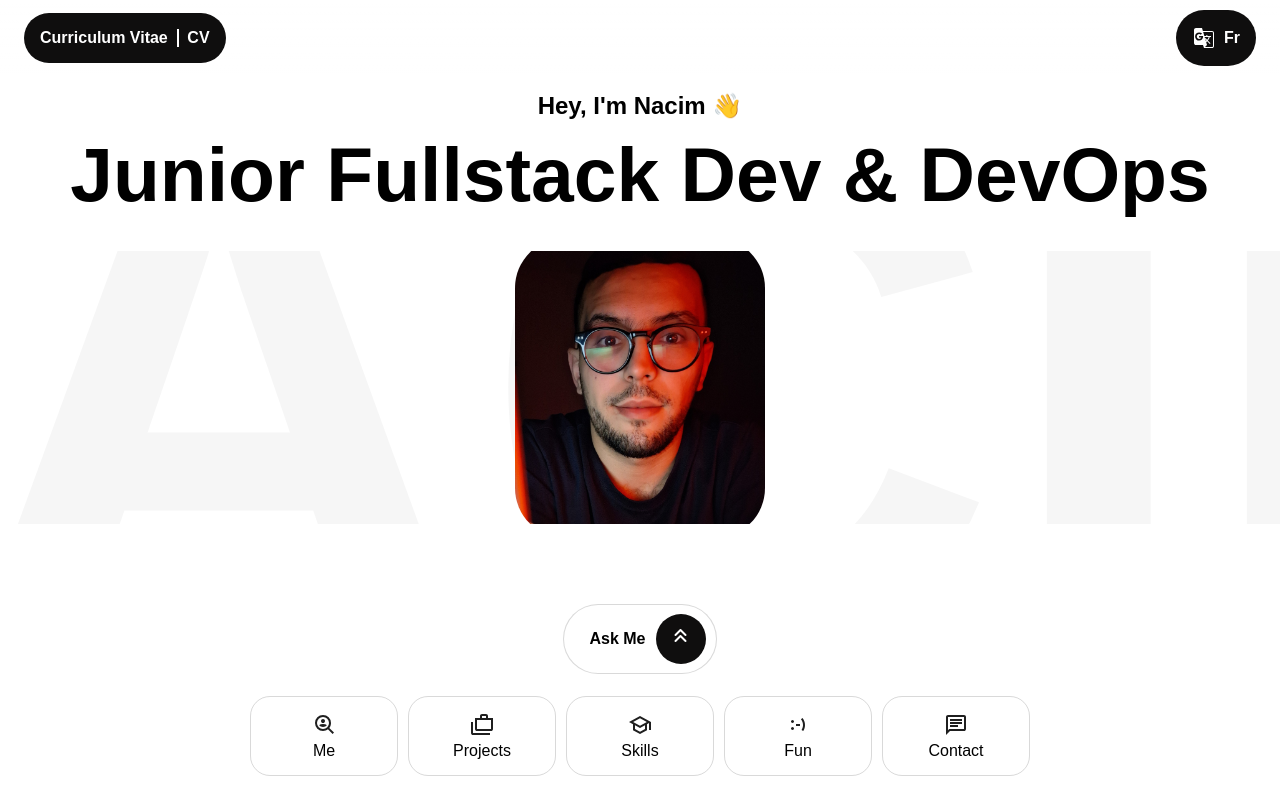
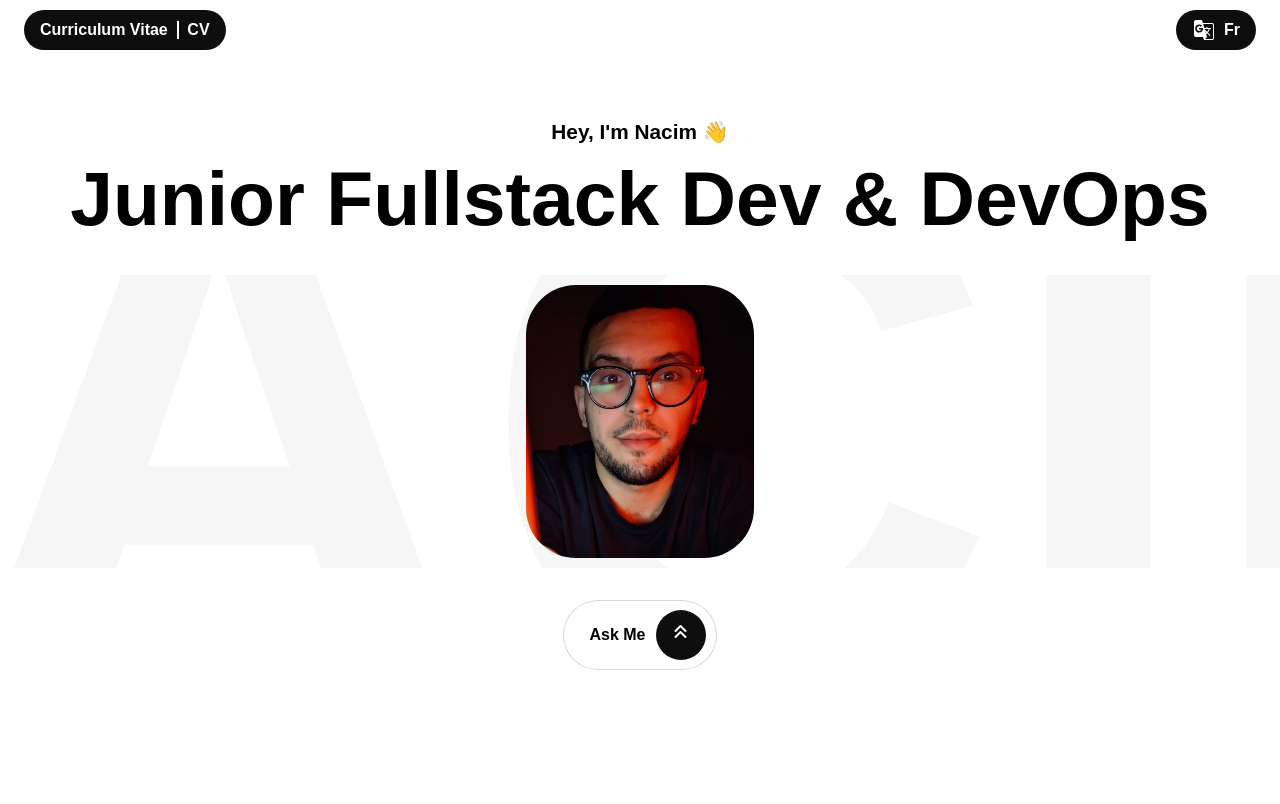
Before and after one commit to nacimmkd/myportfolio, a React (Vite) app: page / in a window 1280 px wide. Built offline with nearby package versions, Linux system fonts and the light colour scheme.

Commit message:
update style

```diff
--- a/src/App.css
+++ b/src/App.css
@@ -19,7 +19,7 @@
     flex-direction: column;
     align-items: center;
     justify-content: center;
-    gap: 4rem;
+    gap: 1rem;
 }
 
 
--- a/src/Components/Block/Block.module.css
+++ b/src/Components/Block/Block.module.css
@@ -1,6 +1,6 @@
 .button_container {
     width: 100px;
-    height: 80px ;
+    height: 70px ;
     border: 1px solid var(--border-color);
     border-radius: 20px;
     color: var(--text-main-color);
--- a/src/Components/Header/Header.module.css
+++ b/src/Components/Header/Header.module.css
@@ -24,6 +24,7 @@
 
 .cv_btn_container {
     width: fit-content;
+    height: 40px;
     align-content: center;
     border: none;
     border-radius: 30px;
@@ -54,6 +55,7 @@
 
 .lang_btn_container {
     width: fit-content;
+    height: 40px;
     animation: SlowDisplay 1s ease-in;
     cursor: pointer;
 }
@@ -122,14 +124,8 @@
 }
 
 
-@media (max-width : 500px) {
+@media (max-width : 600px) {
 
-    .cv_btn_container {
-        height: 40px;
-    }
-    .lang_btn_container {
-        height: 40px;
-    }
     .cv_complete_name {
         display: none;
     }
--- a/src/Layouts/Landing/Landing.module.css
+++ b/src/Layouts/Landing/Landing.module.css
@@ -7,7 +7,7 @@
     align-items: center;
     justify-content: center;
     gap: 4vh;
-    padding: 2rem 0 1rem 0 ;
+    padding: 1rem 0 1rem 0 ;
 }
 
 .title_container {
@@ -20,7 +20,7 @@
 }
 
 .title_container .name {
-    font-size: 1.5rem;
+    font-size: 1.3rem;
 }
 
 .title_container .job {
@@ -56,12 +56,13 @@
 
 
 .img_background {
-    height: 300px;
+    height: 100%;
     width: auto;
     display: flex;
     align-items: center;
     justify-content: center;
     animation: SlowDisplay 1s ease-in;
+    cursor: pointer;
 }
 
 
@@ -85,7 +86,7 @@
 }
 
 .img_open {
-    max-height: 300px;
+    max-height: 280px;
     position: fixed;
     box-shadow:  0 0 10px 2px rgba(48, 32, 32, 0.446);
     transform: scale(1.8);
@@ -98,14 +99,12 @@
     transition: opacity 0.8s ease-in-out;
 }
 
-@media (max-width : 600px) {
 
-    .img_container img {
-        height: 220px;
+@media (max-width:800px) {
+    .img_open {
+        max-height: 200px;
     }
-
 }
-
 
 
 @keyframes moveDown {
--- a/src/Layouts/QuestionPanel/QuestionPanel.module.css
+++ b/src/Layouts/QuestionPanel/QuestionPanel.module.css
@@ -1,14 +1,13 @@
 .question_feilds_container {
     height: fit-content;
     width: 100%;
-    min-height: 200px;
     display: flex;
     flex-direction: column;
     align-items: center;
     justify-content: center;
     gap: 10px;
-    padding-bottom: 1rem;
     animation: moveUp 1s ease;
+    padding-bottom: 10px;
 }
 
 .buttons_container {
@@ -34,6 +33,13 @@
     }
 }
 
+
+@media (max-height:600px) {
+    .buttons_container {
+        display: none;
+    }
+}
+
 @keyframes moveUp {
     from {
         opacity: 0;
```
Also changed, not shown: 1 other file (tests, documents, lock files or other folders).
